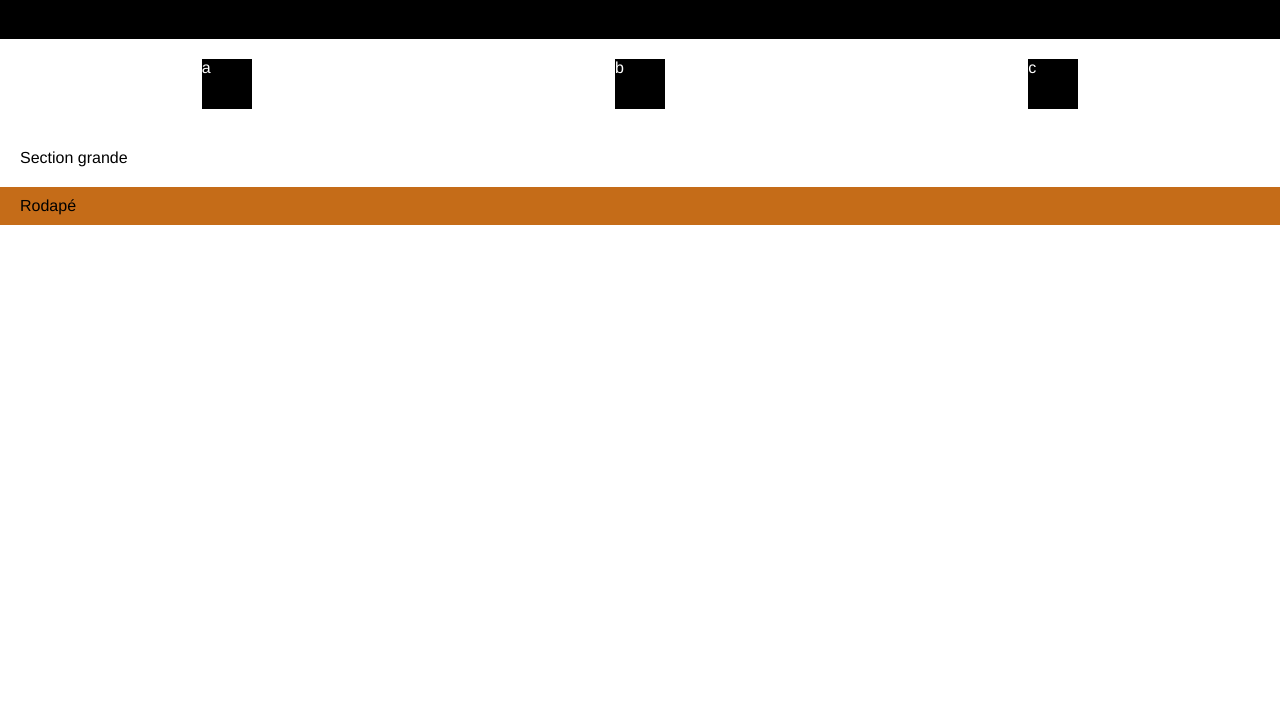
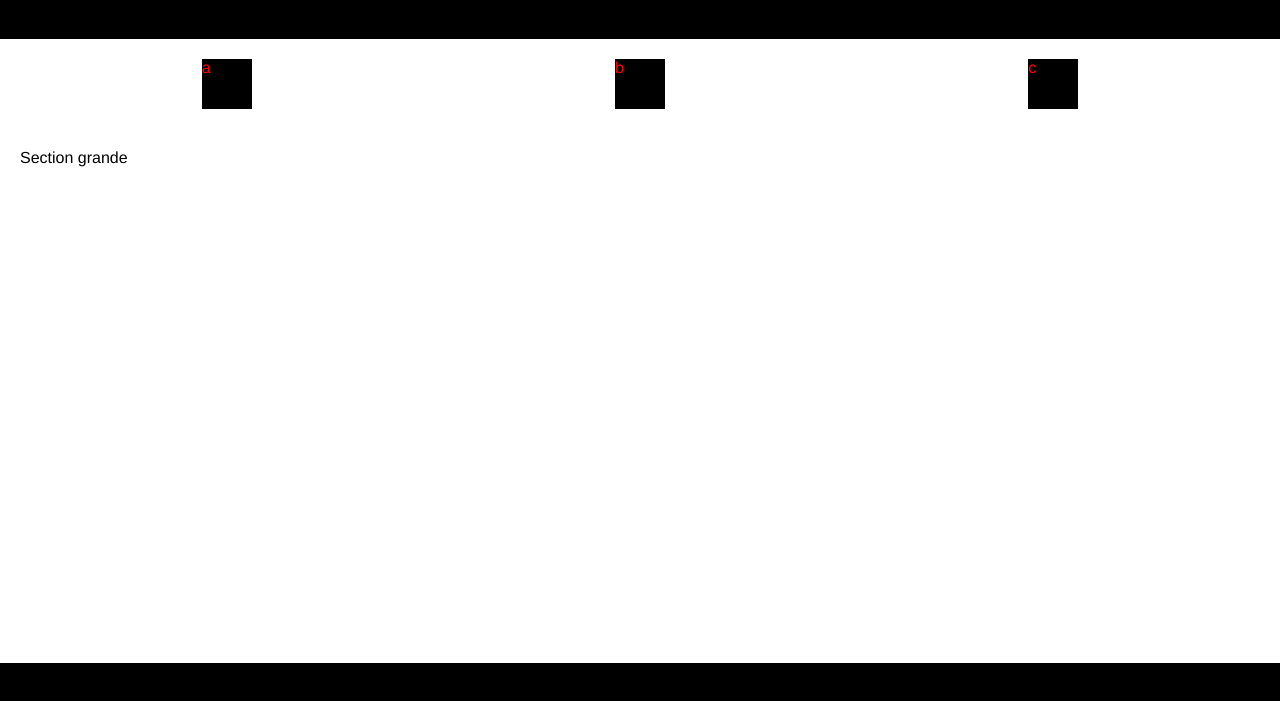
Before and after one commit to gbryaan/gbryaan.github.io, a plain HTML site: page index.html in a window 1280 px wide. Shown: the part 99-800 px from the top of the page. Drawn offline with Linux system fonts and the light colour scheme.

Commit message:
Style changes

```diff
--- a/style.css
+++ b/style.css
@@ -14,12 +14,17 @@ section{
     display: flex;
 }
 footer{
-    background-color: rgb(197, 108, 24);
+    background-color: rgb(0, 0, 0);
     padding: 10px 20px;
+    width: 100%;
+    text-align: center;
+    position: fixed;
+    bottom: 0;
+
 }
 div{
    background-color: black;
-   color: white;
+   color: rgb(255, 0, 0);
    margin:auto;
    width: 50px;
    height: 50px;
```
